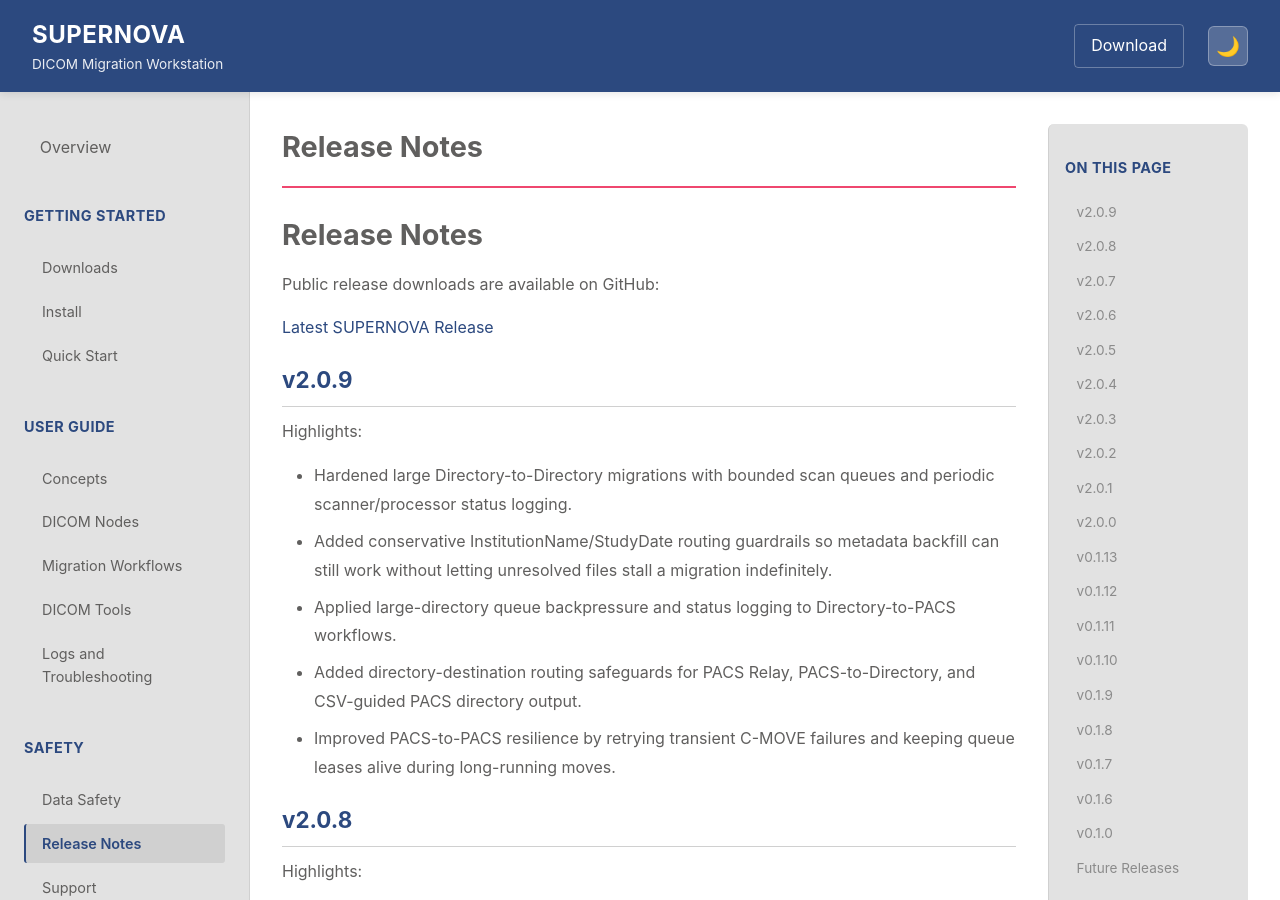
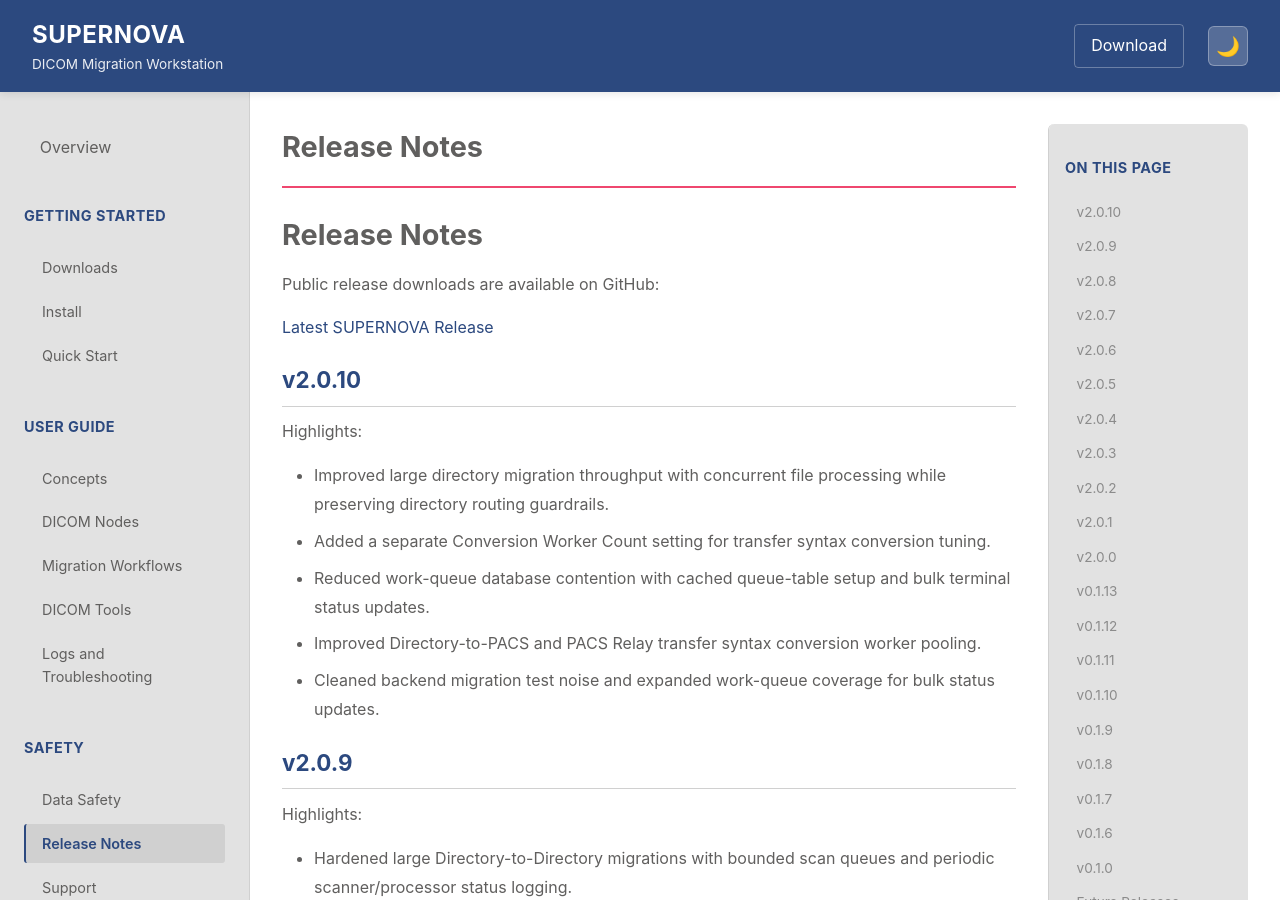
Before and after one commit to JayDubb85/SUPERNOVA-Releases, a Jekyll site: the page built from docs/release-notes.md, in a window 1280 px wide and 900 px high. Built offline with Jekyll 4.4.1, drawn with Linux system fonts in a browser that asks for light colours.

Commit message:
Update public documentation

```diff
--- a/docs/release-notes.md
+++ b/docs/release-notes.md
@@ -9,6 +9,16 @@ description: SUPERNOVA public release notes
 Public release downloads are available on GitHub:
 
 [Latest SUPERNOVA Release](https://github.com/JayDubb85/SUPERNOVA-Releases/releases/latest)
+
+## v2.0.10
+
+Highlights:
+
+- Improved large directory migration throughput with concurrent file processing while preserving directory routing guardrails.
+- Added a separate Conversion Worker Count setting for transfer syntax conversion tuning.
+- Reduced work-queue database contention with cached queue-table setup and bulk terminal status updates.
+- Improved Directory-to-PACS and PACS Relay transfer syntax conversion worker pooling.
+- Cleaned backend migration test noise and expanded work-queue coverage for bulk status updates.
 
 ## v2.0.9
 
```
